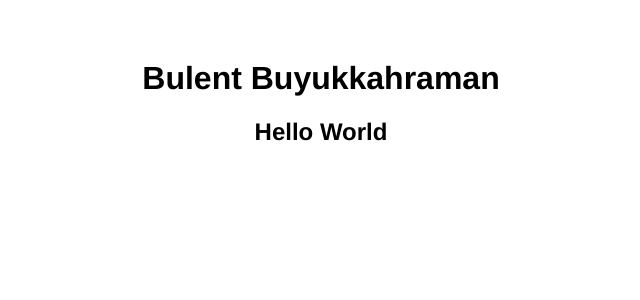
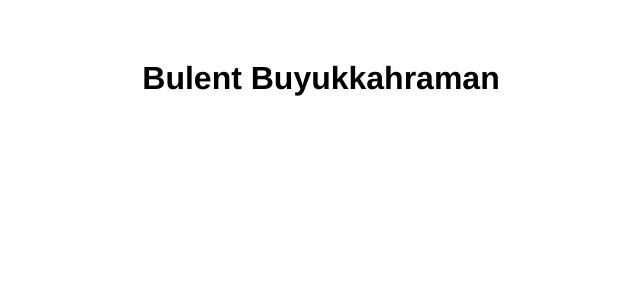
Before and after one commit to bbuyukkahraman/hello-world, a Vue app: page / in a window 1280 px wide. Shown: the top 300 px of the page, without its empty margins (319-959 px from the left). Built offline with nearby package versions, Linux system fonts and the light colour scheme.

Commit message:
Update App.vue

```diff
--- a/src/App.vue
+++ b/src/App.vue
@@ -1,7 +1,6 @@
 <template>
   <div id="app">
     <h1>Bulent Buyukkahraman</h1>
-    <h2>Hello World</h2>
   </div>
 </template>
 
```
